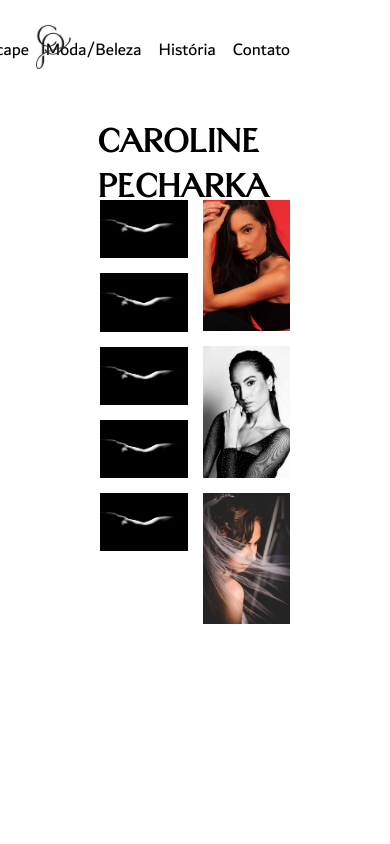
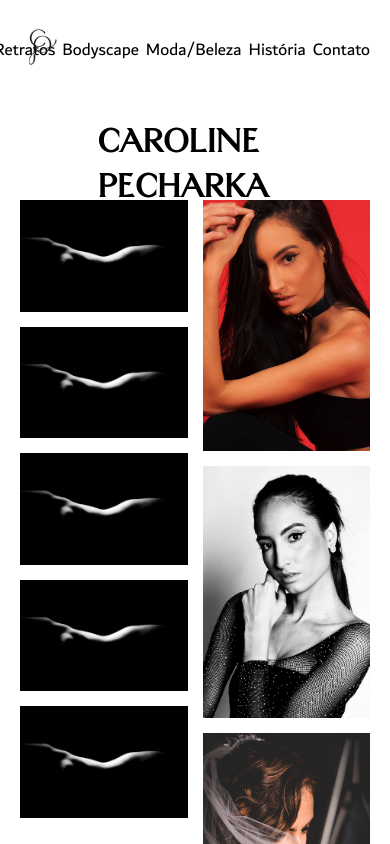
Before and after one commit to felipe-AGomes/portfolio-photographer, a Next.js app: page / in a window 390 px wide. Shown: the top 844 px of the page. Built offline with nearby package versions, Linux system fonts and the light colour scheme.

Commit message:
feat: Add responsivity

```diff
--- a/src/components/Header/Header.module.css
+++ b/src/components/Header/Header.module.css
@@ -43,7 +43,7 @@
 }
 
 .logoBox img {
-	width: 100%;
+	width: 80px;
 }
 
 .headerContain ul {
@@ -60,3 +60,21 @@
 	font-size: 1.1rem;
 	font-family: 'dubai', sans-serif;
 }
+
+@media (max-width: 890px) {
+	.headerContain {
+		padding: 36px 20px;
+	}
+	.headerContain ul {
+		display: flex;
+		align-items: center;
+		gap: 7px;
+	}
+	.logoBox {
+		justify-content: flex-start;
+
+		position: absolute;
+		top: 0;
+		left: 0;
+	}
+}
--- a/src/components/PersonName/PersonName.module.css
+++ b/src/components/PersonName/PersonName.module.css
@@ -7,8 +7,15 @@
 }
 
 .personName.scroled {
-	top: 41px;
+	top: 38px;
 	left: 100px;
 	transform: translateX(0);
 	font-size: 1.2rem;
 }
+
+@media (max-width: 890px) {
+	.personName.scroled {
+		font-size: 1rem;
+		left: 70px;
+	}
+}
--- a/src/styles/globals.css
+++ b/src/styles/globals.css
@@ -24,3 +24,9 @@ main {
 main {
 	padding: 200px 100px 100px;
 }
+
+@media (max-width: 890px) {
+	main {
+		padding: 200px 20px 100px;
+	}
+}
```
